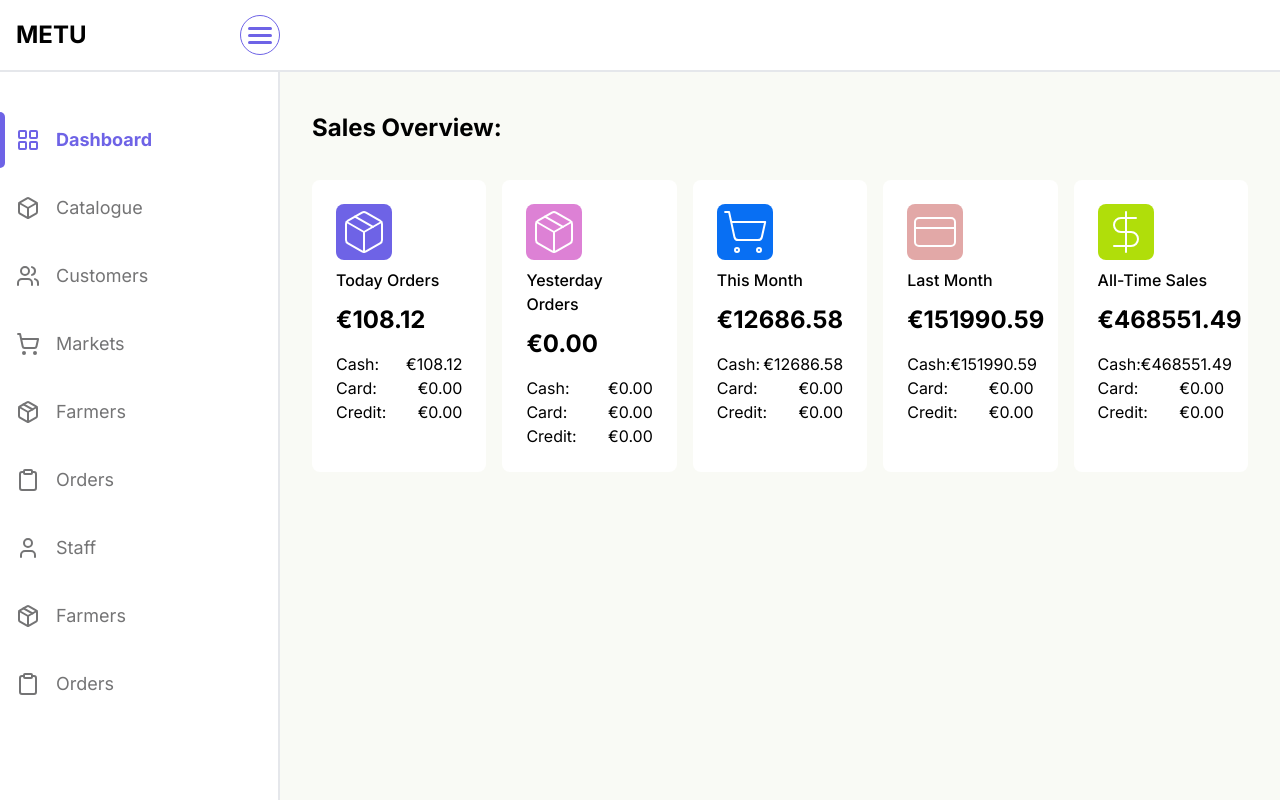
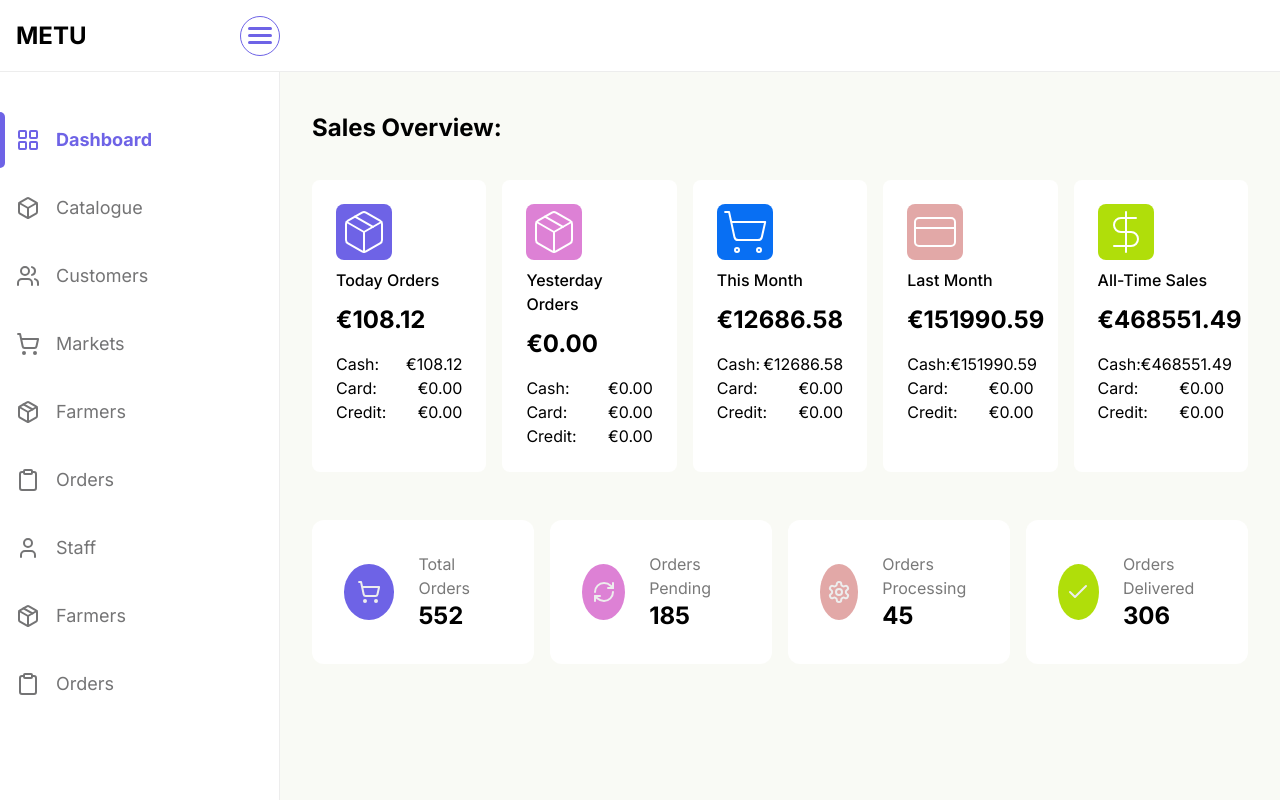
Before and after one commit to maizer12/big-shop, a Next.js app: page /admin in a window 1280 px wide. Built offline with nearby package versions, Linux system fonts and the light colour scheme.

Commit message:
new cards

```diff
--- /dev/null
+++ b/src/app/admin/Dashboard.module.scss
@@ -0,0 +1,3 @@
+.status-cards {
+	@apply grid-cols-4 mt-12 grid gap-4;
+}
--- a/src/app/admin/page.tsx
+++ b/src/app/admin/page.tsx
@@ -1,6 +1,8 @@
-import CardDashboard from '@/components/admin/Cards/CardDashboard';
-import { dashboardCards } from '@/constants/dashboard.constants';
+import CardDashboard from '@/components/admin/Cards/DashboardCards/CardDashboard';
+import CardDashboardStatus from '@/components/admin/Cards/DashboardCards/CardDashboardStatus';
+import { dashboardCards, dashboardStatusCards } from '@/constants/dashboard.constants';
 import React from 'react';
+import styles from './Dashboard.module.scss';
 
 function page() {
 	return (
@@ -11,6 +13,11 @@ function page() {
 					<CardDashboard item={e} key={e.title} color={e.color || 'bg-blue-900'} />
 				))}
 			</ul>
+			<ul className={styles['status-cards']}>
+				{dashboardStatusCards.map(e => (
+					<CardDashboardStatus item={e} key={e.title} />
+				))}
+			</ul>
 		</>
 	);
 }
--- a/src/components/admin/Cards/CardDashboard.tsx
+++ b/src/components/admin/Cards/DashboardCards/CardDashboard.tsx
@@ -1,4 +1,4 @@
-import { DashboardCard } from '@/types/DashboardCard.type';
+import { DashboardCard } from '@/types/Dashboard/DashboardCard.type';
 import React from 'react';
 import cn from 'classnames';
 
--- /dev/null
+++ b/src/components/admin/Cards/DashboardCards/CardDashboardStatus.tsx
@@ -0,0 +1,21 @@
+import React from 'react';
+import styles from './DashboardCards.module.scss';
+import { DashboardCardStatus } from '@/types/Dashboard/DashboardCardStatus.type';
+
+interface IProps {
+	item: DashboardCardStatus;
+}
+
+export default function CardDashboardStatus({ item }: IProps) {
+	return (
+		<li className={styles['card-status']}>
+			<div className={styles.icon}>
+				<item.Icon />
+			</div>
+			<div>
+				<p className={styles.name}>{item.title}</p>
+				<h4 className={styles.value}>{item.value}</h4>
+			</div>
+		</li>
+	);
+}
--- /dev/null
+++ b/src/components/admin/Cards/DashboardCards/DashboardCards.module.scss
@@ -0,0 +1,31 @@
+.card-status {
+	@apply flex gap-6 items-center bg-light-1000 rounded-xl p-8;
+
+	.icon {
+		@apply bg-blue-400 flex justify-center items-center w-14 h-14 rounded-[50%] text-light-400;
+	}
+
+	&:nth-child(2) {
+		.icon {
+			@apply bg-blue-500;
+		}
+	}
+	&:nth-child(3) {
+		.icon {
+			@apply bg-blue-600;
+		}
+	}
+	&:nth-child(4) {
+		.icon {
+			@apply bg-blue-700;
+		}
+	}
+
+	.name {
+		@apply text-base text-dark-400;
+	}
+
+	.value {
+		@apply text-2xl font-bold text-dark-900;
+	}
+}
--- a/src/constants/dashboard.constants.ts
+++ b/src/constants/dashboard.constants.ts
@@ -1,4 +1,4 @@
-import { Package, ShoppingCart, CreditCard, DollarSign } from 'lucide-react';
+import { Package, ShoppingCart, CreditCard, DollarSign, RefreshCw, Settings, Check } from 'lucide-react';
 
 export const dashboardCards = [
 	{
@@ -56,3 +56,10 @@ export const dashboardCards = [
 		icon: DollarSign,
 	},
 ];
+
+export const dashboardStatusCards = [
+	{ title: 'Total Orders', value: '552', Icon: ShoppingCart },
+	{ title: 'Orders Pending', value: '185', Icon: RefreshCw },
+	{ title: 'Orders Processing', value: '45', Icon: Settings },
+	{ title: 'Orders Delivered', value: '306', Icon: Check },
+];
--- a/src/layout/admin/Header.tsx
+++ b/src/layout/admin/Header.tsx
@@ -4,7 +4,7 @@ import React from 'react';
 
 export default function Header() {
 	return (
-		<header className='bg-white py-2 fixed w-full z-10 bg-light-1000 border-light-400 border-b-2 min-h-[72px] flex items-center justify-between '>
+		<header className='bg-white py-2 fixed w-full z-10 bg-light-1000 border-light-400 border-b min-h-[72px] flex items-center justify-between '>
 			<div className='max-w-[280px] flex items-center justify-between w-full pl-4'>
 				<Link href='/' className=' text-2xl font-bold text-dark-900 '>
 					METU
--- a/src/layout/admin/Sidebar.tsx
+++ b/src/layout/admin/Sidebar.tsx
@@ -3,7 +3,7 @@ import Navbar from './Navbar';
 
 export default function Sidebar() {
 	return (
-		<aside className='border-light-400 border-r-2 w-full max-w-[280px] pt-28'>
+		<aside className='border-light-400 border-r w-full max-w-[280px] pt-28'>
 			<Navbar />
 		</aside>
 	);
--- /dev/null
+++ b/src/types/Dashboard/DashboardCardStatus.type.tsx
@@ -0,0 +1,5 @@
+export interface DashboardCardStatus {
+	title: string;
+	value: string;
+	Icon: React.ComponentType<React.SVGProps<SVGSVGElement>>;
+}
--- a/tailwind.config.ts
+++ b/tailwind.config.ts
@@ -8,7 +8,7 @@ const config: Config = {
 				50: '#F9FAF5', // Фон боковой панели
 				200: '#EDEEF2', // Светло-серый (фоновые элементы)
 				300: '#ECEDF0', // Светло-серый (другие фоновые элементы)
-				400: '#E5E7EB', // Светло-серый для разделительных линий
+				400: '#EDEDED', // Светло-серый для разделительных линий
 				1000: '#FFFFFF', // Цвет фона (белый)
 			},
 			violet: {
@@ -25,6 +25,7 @@ const config: Config = {
 				900: '#EF4444', // Красный для уведомлений
 			},
 			dark: {
+				400: '#797979',
 				900: '#000000', // Цвет текста (черный)
 			},
 		},
```
Also changed, not shown: src/types/Dashboard/DashboardCard.type.tsx (renamed from src/types/DashboardCard.type.tsx).
